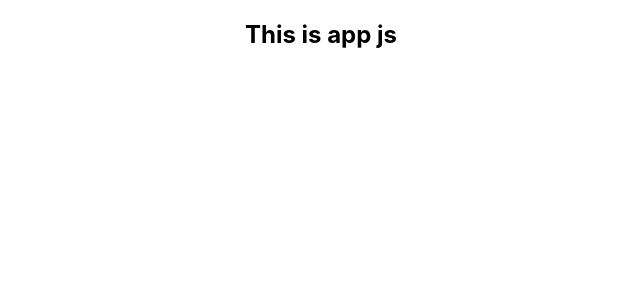
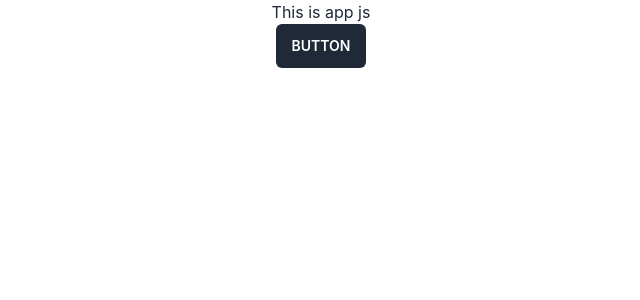
Before and after one commit to rkbokul1/manufacturere-client-side-ass-12, a React (Create React App) app: page / in a window 1280 px wide. Shown: the top 300 px of the page, without its empty margins (319-959 px from the left). Built offline with nearby package versions, Linux system fonts and the light colour scheme.

Commit message:
react-start

```diff
--- a/package.json
+++ b/package.json
@@ -6,6 +6,7 @@
     "@testing-library/jest-dom": "^5.16.4",
     "@testing-library/react": "^13.2.0",
     "@testing-library/user-event": "^13.5.0",
+    "daisyui": "^2.15.0",
     "react": "^18.1.0",
     "react-dom": "^18.1.0",
     "react-scripts": "5.0.1",
@@ -34,5 +35,8 @@
       "last 1 firefox version",
       "last 1 safari version"
     ]
+  },
+  "devDependencies": {
+    "tailwindcss": "^3.0.24"
   }
 }
--- a/src/App.js
+++ b/src/App.js
@@ -5,7 +5,8 @@ function App() {
   return (
     <div className="App">
       <h2>This is app js</h2>
-    </div>
+      <button class="inline-block cursor-pointer rounded-md bg-gray-800 px-4 py-3 text-center text-sm font-semibold uppercase text-white transition duration-200 ease-in-out hover:bg-gray-900">Button</button>
+      </div>
   );
 }
 
--- a/src/index.css
+++ b/src/index.css
@@ -1,3 +1,7 @@
+@tailwind base;
+@tailwind components;
+@tailwind utilities;
+
 body {
   margin: 0;
   font-family: -apple-system, BlinkMacSystemFont, 'Segoe UI', 'Roboto', 'Oxygen',
--- /dev/null
+++ b/tailwind.config.js
@@ -0,0 +1,7 @@
+module.exports = {
+  content: ["./src/**/*.{html,js}"],
+  theme: {
+    extend: {},
+  },
+  plugins: [require("daisyui")],
+}
```
Also changed, not shown: 2 other files (tests, documents, lock files or other folders).
